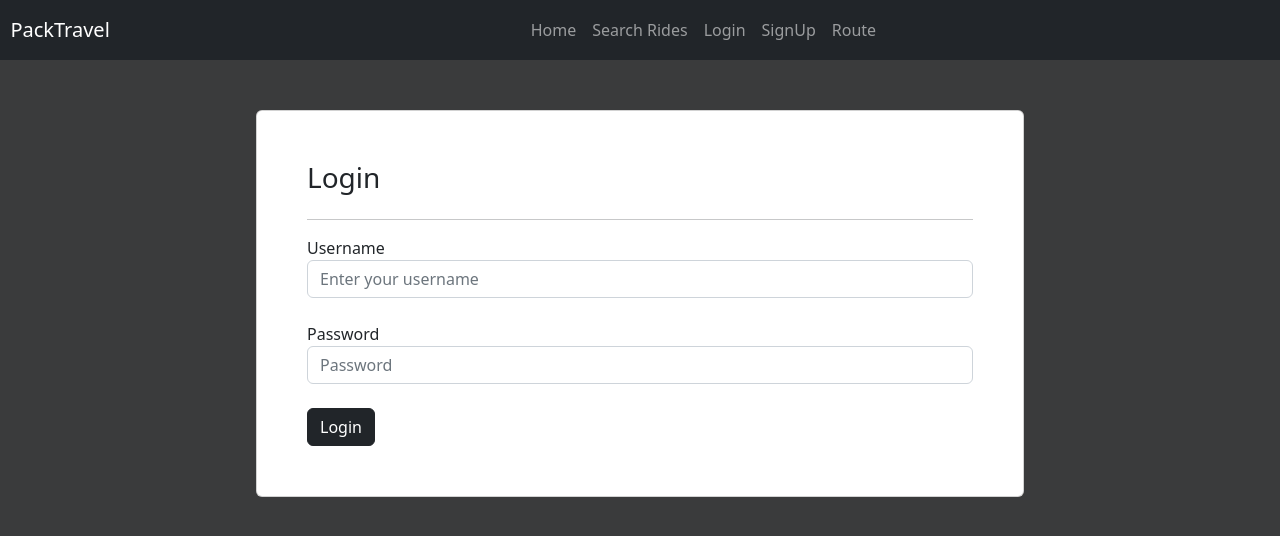
After one commit to TripleS-org/PackTravel_G29, a Django app: page /login/ in a window 1280 px wide. The commit adds this page. Shown: the top 536 px of the page. Run offline with Django 4.2, Linux system fonts and the light colour scheme; parts of the project's set-up code (start-up, migrations or seed data) failed here and were passed over.

Commit message:
Login and route

```diff
--- a/PackTravel/urls.py
+++ b/PackTravel/urls.py
@@ -17,14 +17,17 @@ import imp
 from user import views as userView
 from django.contrib import admin
 from django.urls import path
-from search import views as search_views
-from publish import views as publish_views
+from search import views as searchViews
+from publish import views as publishViews
 
 urlpatterns = [
     path('admin/', admin.site.urls),
-    path('search/', search_views.search_index, name = 'search'),
-    path('publish/', publish_views.publish_index, name = 'publish'),
+    path('search/', searchViews.search_index, name = 'search'),
+    path('publish/', publishViews.publish_index, name = 'publish'),
     path('index/', userView.index, name ='index'),
     path('index/<username>',userView.index, name='index'),
-    path('register/', userView.register, name='register')
+    path('register/', userView.register, name='register'),
+    path('logout/', userView.logout, name='logout'),
+    path('login/', userView.login, name='login'),
+    path('route/', publishViews.route, name='route')
 ]
--- a/templates/nav.html
+++ b/templates/nav.html
@@ -21,11 +21,14 @@
           <a class="nav-link" href="/search">Search Rides</a>
         </li>
         <li class="nav-item">
-            <a class="nav-link" href="#">Login</a>
+            <a class="nav-link" href="/login/">Login</a>
         </li>
         <li class="nav-item">
             <a class="nav-link" href="/register/">SignUp</a>
         </li>
+        <li class="nav-item">
+          <a class="nav-link" href="/route/">Route</a>
+      </li>
         {% if  username  %}
 						<li class="nav-item">
 
--- /dev/null
+++ b/templates/publish/route.html
@@ -0,0 +1 @@
+<iframe src="https://www.google.com/maps/embed?pb=!1m26!1m12!1m3!1d12948.739108500553!2d-78.6933365151455!3d35.77083718277418!2m3!1f0!2f0!3f0!3m2!1i1024!2i768!4f13.1!4m11!3e6!4m3!3m2!1d35.766272!2d-78.692352!4m5!1s0x89acf5759f591f41%3A0xbe0266269ce37f59!2sjames%20hunt%20library!3m2!1d35.7693215!2d-78.6764409!5e0!3m2!1sen!2sus!4v1665016446437!5m2!1sen!2sus" width="600" height="450" style="border:0;" allowfullscreen="" loading="lazy" referrerpolicy="no-referrer-when-downgrade"></iframe>
--- /dev/null
+++ b/templates/user/login.html
@@ -0,0 +1,34 @@
+
+
+<!doctype html> {% load static %}
+<html lang="en">
+  <head>
+    <meta charset="utf-8">
+    <meta name="viewport" content="width=device-width, initial-scale=1">
+    <title>PackTravel - Login</title>
+
+    <link href="https://cdn.jsdelivr.net/npm/bootstrap@5.2.2/dist/css/bootstrap.min.css" rel="stylesheet" integrity="sha384-Zenh87qX5JnK2Jl0vWa8Ck2rdkQ2Bzep5IDxbcnCeuOxjzrPF/et3URy9Bv1WTRi" crossorigin="anonymous">
+  </head>
+  <body style="background-color: #3A3B3C;">
+    {% include 'nav.html' %}
+
+    <div class="card mx-auto shadow-2-strong bg-white rounded" style="width: 60%; margin: 50px; padding: 50px;">
+        <h3>Login</h3>
+        <hr>
+        <form method="POST" class="form-group">
+            {% csrf_token %}
+            <div class="form-group">
+                <label for="id_username">Username</label>
+                {{form.username}}
+            </div>
+            <br>
+            <div class="form-group">
+                <label for="id_password">Password</label>
+                {{form.password}}
+            </div>
+            <br>
+            <button type="submit" class="btn btn-dark" >Login</button>
+          </form>
+</div>
+  </body>
+</html>
--- a/templates/user/register.html
+++ b/templates/user/register.html
@@ -53,7 +53,7 @@
                 {{form.password1}}
             </div>
             <br>
-            <button type="submit" class="btn btn-dark" >Register</button>
+            <button type="submit" class="btn btn-dark" >Register on PackTravel</button>
           </form>
 </div>
   </body>
--- a/user/forms.py
+++ b/user/forms.py
@@ -25,8 +25,8 @@ class RegisterForm(forms.ModelForm):
         )
 
 class LoginForm(forms.ModelForm):
-    username = forms.CharField(required=True, widget=forms.TextInput(attrs={'class': "form-control"}))
-    password = forms.CharField(required=True, widget=forms.TextInput(attrs={'class': "form-control"}))
+    username = forms.CharField(required=True, widget=forms.TextInput(attrs={'placeholder': 'Enter your username', 'class': "form-control"}))
+    password = forms.CharField(required=True, widget=forms.TextInput(attrs={'placeholder': 'Password', 'class': "form-control"}))
     class Meta:
         model = User
         fields = ('username', 'password')
--- a/user/views.py
+++ b/user/views.py
@@ -5,7 +5,7 @@ import json
 from django.contrib.auth import login, authenticate
 from django.contrib import messages
 from django.contrib.auth.forms import UserCreationForm
-from .forms import RegisterForm
+from .forms import RegisterForm, LoginForm
 from utils import get_client
 from django.http import HttpResponse
 
@@ -49,3 +49,35 @@ def register(request):
             return index(request,request.session['username'])
         form = RegisterForm()
     return render(request, 'user/register.html', {"form": form})
+
+def logout(request):
+   try:
+      request.session.clear()
+   except:
+      pass
+   return redirect(index)
+
+
+# @describe: Existing user login
+def login(request):
+    if request.session.has_key('username'):
+        return redirect(index, {"username": request.session['username']})
+    else:
+        if request.method=="POST":
+            form = LoginForm(request.POST)
+            if form.is_valid():
+                username = form.cleaned_data["username"]
+                user = userDB.find_one({"username": username})
+                if user["password"] == form.cleaned_data["password"]:
+                    request.session["username"] = username
+                    request.session['unityid'] = user["unityid"]
+                    request.session['fname'] = user["fname"]
+                    request.session['lname'] = user["lname"]
+                    request.session['email'] = user["email"]
+                    request.session["phone"] = user["phone"]
+                    return redirect(index, request.session['username'])
+            else:
+                print(form.errors.as_data())
+        else:
+            form = LoginForm()
+        return render(request, 'user/login.html', {"form": form})
```
Also changed, not shown: publish/views.py (+14 -3 lines), db.sqlite3.
